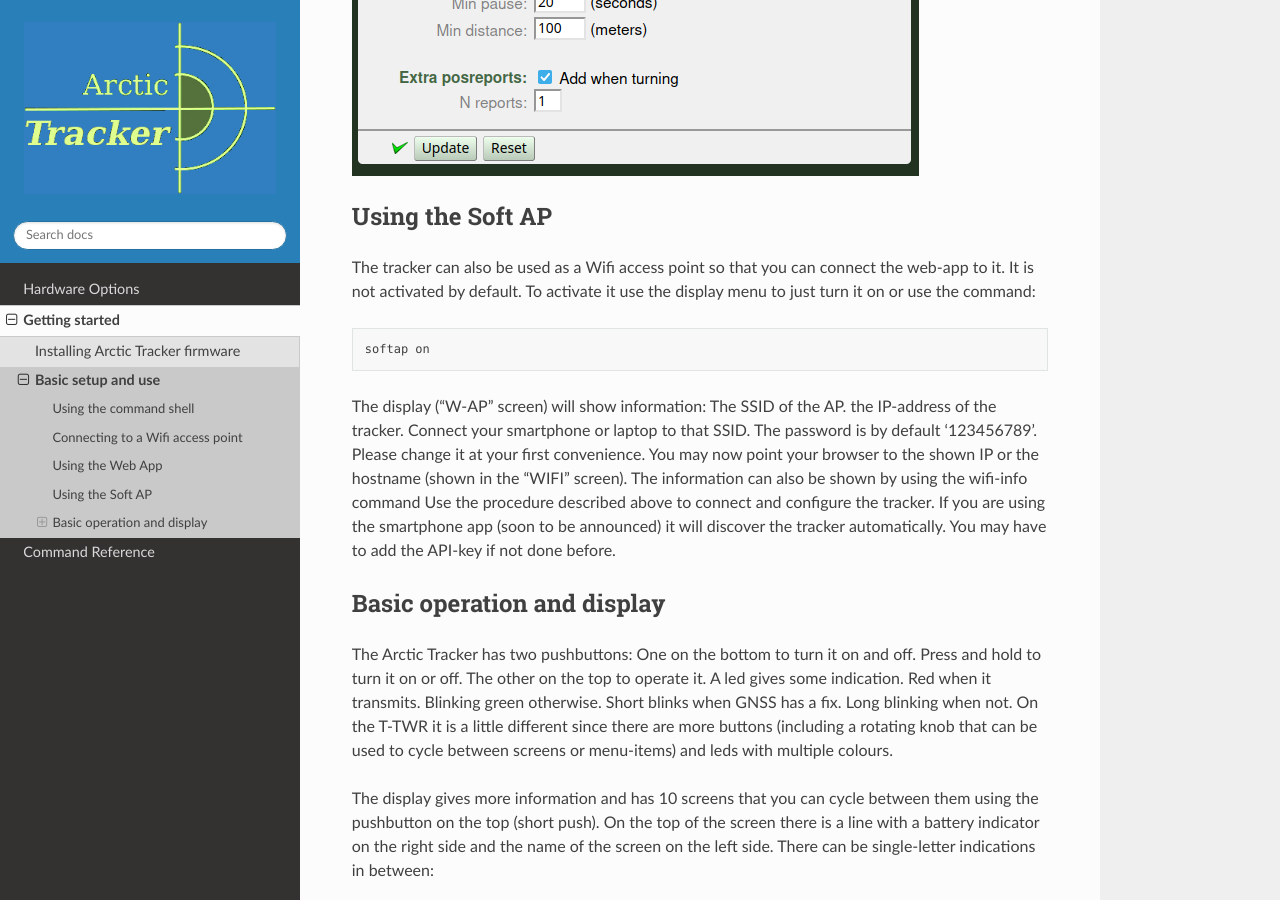
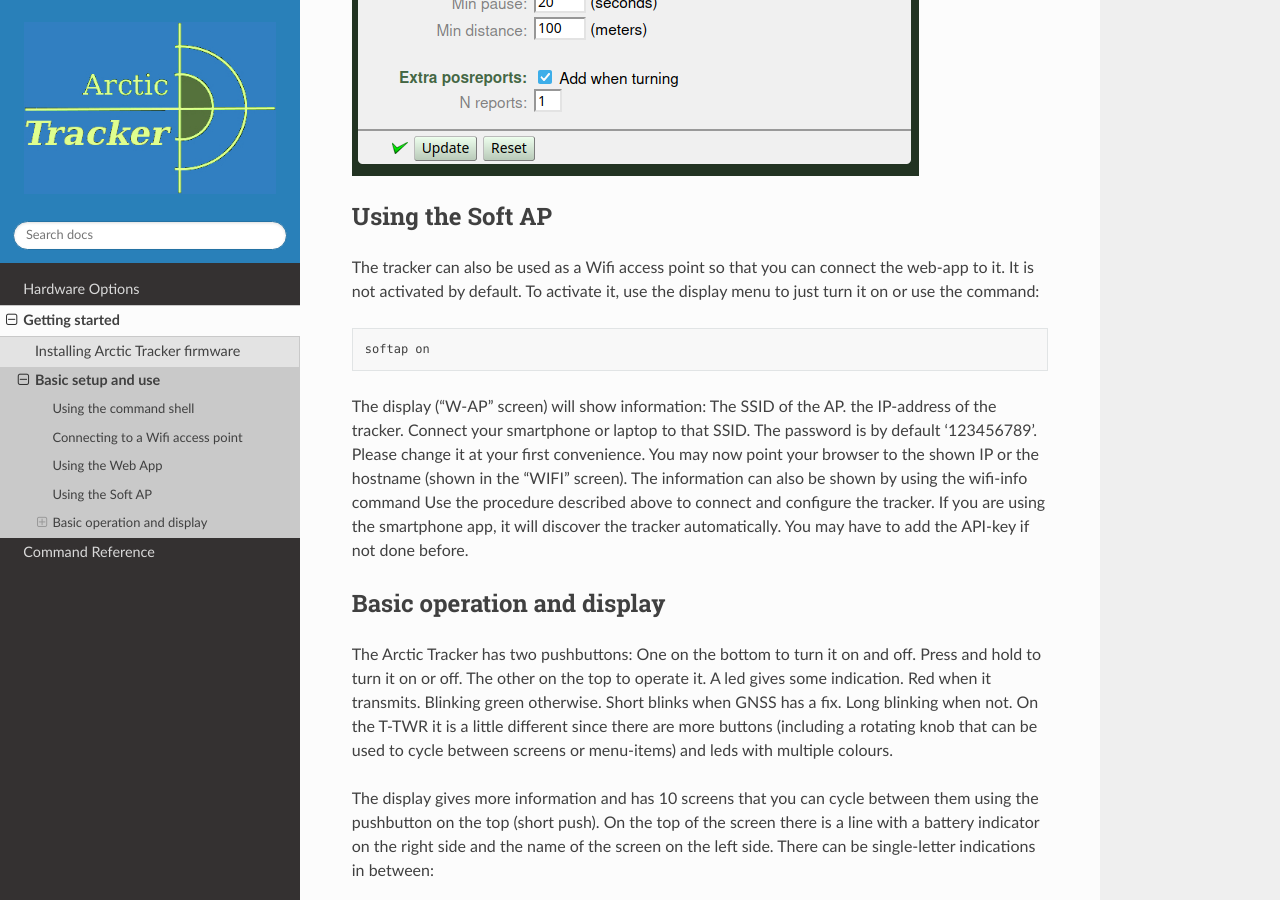
Before and after one commit to Hamlabs/ArcticTracker-docs, a Sphinx documentation site: the page built from docs/setup.rst, in a window 1280 px wide and 900 px high, scrolled down 3438 px. Built offline with Sphinx 7.4.7 and the Read the Docs theme 3.1.0, drawn with Linux system fonts in a browser that asks for light colours; pages that are not in the unit, such as notebooks, are missing from menus.

Commit message:
Fix punctuation and clarity in Soft AP instructions
Corrected punctuation and improved clarity in the Soft AP section.

```diff
--- a/docs/setup.rst
+++ b/docs/setup.rst
@@ -50,11 +50,11 @@
 
 Using the Soft AP
 -----------------
-The tracker can also be used as a Wifi access point so that you can connect the web-app to it. It is not activated by default. To activate it use the display menu to just turn it on or use the command::
+The tracker can also be used as a Wifi access point so that you can connect the web-app to it. It is not activated by default. To activate it, use the display menu to just turn it on or use the command::
 
  softap on
 
-The display ("W-AP" screen) will show information: The SSID of the AP. the IP-address of the tracker. Connect your smartphone or laptop to that SSID. The password is by default '123456789'. Please change it at your first convenience. You may now point your browser to the shown IP or the hostname (shown in the "WIFI" screen). The information can also be shown by using the wifi-info command Use the procedure described above to connect and configure the tracker. If you are using the smartphone app (soon to be announced) it will discover the tracker automatically. You may have to add the API-key if not done before.
+The display ("W-AP" screen) will show information: The SSID of the AP. the IP-address of the tracker. Connect your smartphone or laptop to that SSID. The password is by default '123456789'. Please change it at your first convenience. You may now point your browser to the shown IP or the hostname (shown in the "WIFI" screen). The information can also be shown by using the wifi-info command Use the procedure described above to connect and configure the tracker. If you are using the smartphone app, it will discover the tracker automatically. You may have to add the API-key if not done before.
 
 Basic operation and display
 ---------------------------
```
